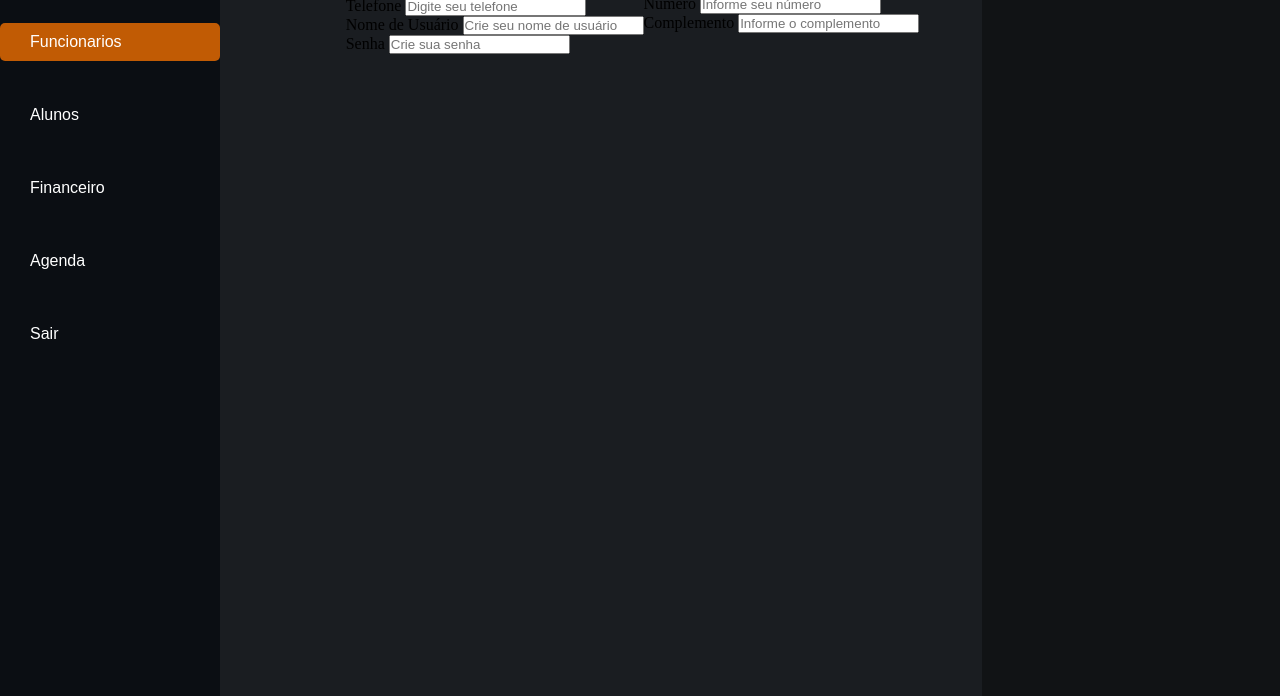
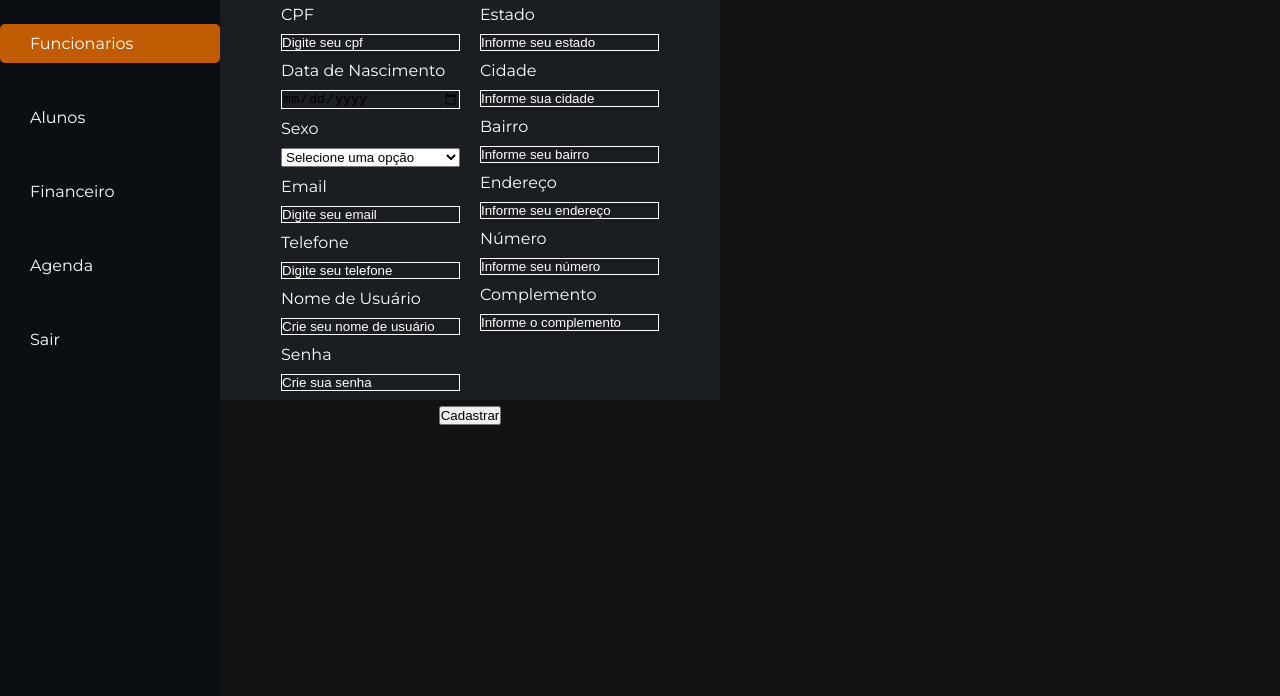
Before and after one commit to Bielsampaio25/SiteFitZoneStudio, a plain HTML site: page pages/cadastrarFuncionarioAdmin.html in a window 1280 px wide. Shown: the part 230-926 px from the top of the page. Drawn offline with Linux system fonts and the light colour scheme; a script that the page names is missing.

Commit message:
criação da tela de cadastro de funcionarios pelo administrador.

```diff
--- a/css/cadastrarFuncionarioAdmin.css
+++ b/css/cadastrarFuncionarioAdmin.css
@@ -1,13 +1,73 @@
+@import url('https://fonts.googleapis.com/css2?family=Montserrat:ital,wght@0,100..900;1,100..900&family=Poppins:ital,wght@0,100;0,200;0,300;0,400;0,500;0,600;0,700;0,800;0,900;1,100;1,200;1,300;1,400;1,500;1,600;1,700;1,800;1,900&display=swap');
+
+
 #funcionarios {
     background: #C15B04;
     border-radius: 5px;
 }
 
+.dashboard-content {
+    flex: 1;
+    padding: 35px;
+    display: flex;
+    flex-direction: column;
+    gap: 30px;
+}
+
 .formulario{
+    width: 500px;
+    height: 500px;
     background-color: #1A1D21;
     display: flex;
+    flex-direction: column;
+    align-items: center;
+    justify-content: center;
+    gap: 15px;
 }
 
 .formulario h1{
     color: white;
+    font-family: "Montserrat", sans-serif;
+    font-weight: 400;
 }
+
+.campo{
+    display: flex;
+    flex-direction: column;
+    gap: 10px;
+}
+
+.campo label{
+    font-family: "Montserrat", sans-serif;
+}
+
+.campo label{
+    color: white;
+}
+
+.campo input{
+    background-color: transparent;
+    border: 1px solid white;
+}
+
+.campo input::placeholder{
+    color: white;
+}
+
+.formulario-content{
+    display: flex;
+    gap: 20px;
+    margin-top: 20px;
+}
+
+.dadosPessoais{
+    display: flex;
+    flex-direction: column;
+    gap: 10px;
+}
+
+.endereco{
+    display: flex;
+    flex-direction: column;
+    gap: 10px;
+}
--- a/pages/cadastrarFuncionarioAdmin.html
+++ b/pages/cadastrarFuncionarioAdmin.html
@@ -39,6 +39,7 @@
         </aside>
         <form action="/cadastarFuncionario" method="post" class="formulario">
             <h1>Cadastro</h1>
+            <div class="formulario-content">
             <div class="dadosPessoais">
                 <div class="campo">
                     <label for="name">Nome Completo</label>
@@ -108,9 +109,9 @@
                     <input type="text" name="complemento" id="complemento" placeholder="Informe o complemento">
                 </div>
             </div>
+            </div>
             <div class="btnCadastro">
                 <button type="button" onclick="verificarInput(), verificarCpf(), verificarSelect()">Cadastrar</button>
-                <p id="mensagem"></p>
             </div>
         </form>
     </main>
```
